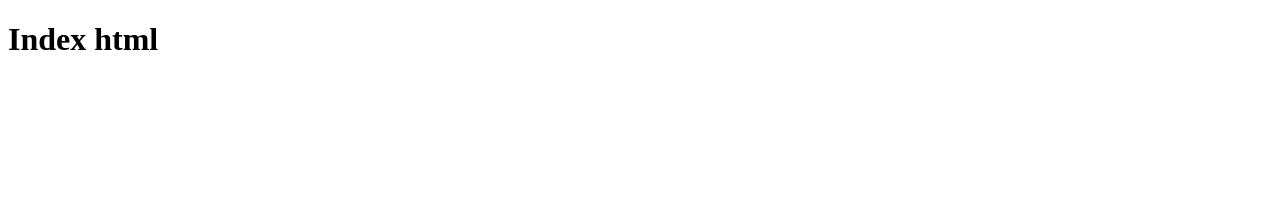
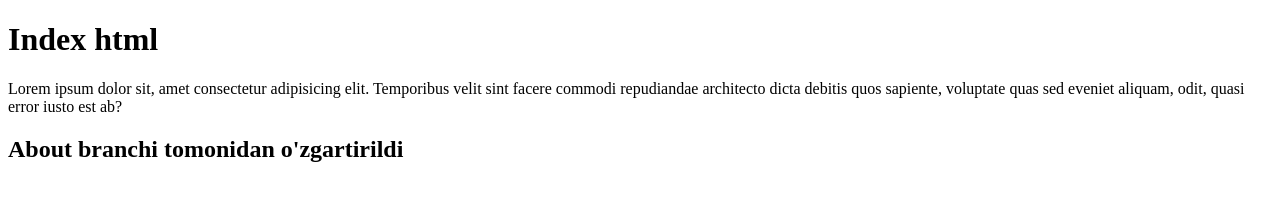
Before and after one commit to ZokirjonKholikov/26-grounp-git, a plain HTML site: page index.html in a window 1280 px wide. Drawn offline with Linux system fonts and the light colour scheme.

Commit message:
About branchi tomonidan o'zgartirildi

```diff
--- a/index.html
+++ b/index.html
@@ -7,5 +7,9 @@
   </head>
   <body>
     <h1>Index html</h1>
+    <p>Lorem ipsum dolor sit, amet consectetur adipisicing elit. Temporibus velit sint facere commodi repudiandae architecto dicta debitis quos sapiente, voluptate quas sed eveniet aliquam, odit, quasi error iusto est ab?</p>
+
+
+    <h2>About branchi tomonidan o'zgartirildi</h2>
   </body>
 </html>
```
